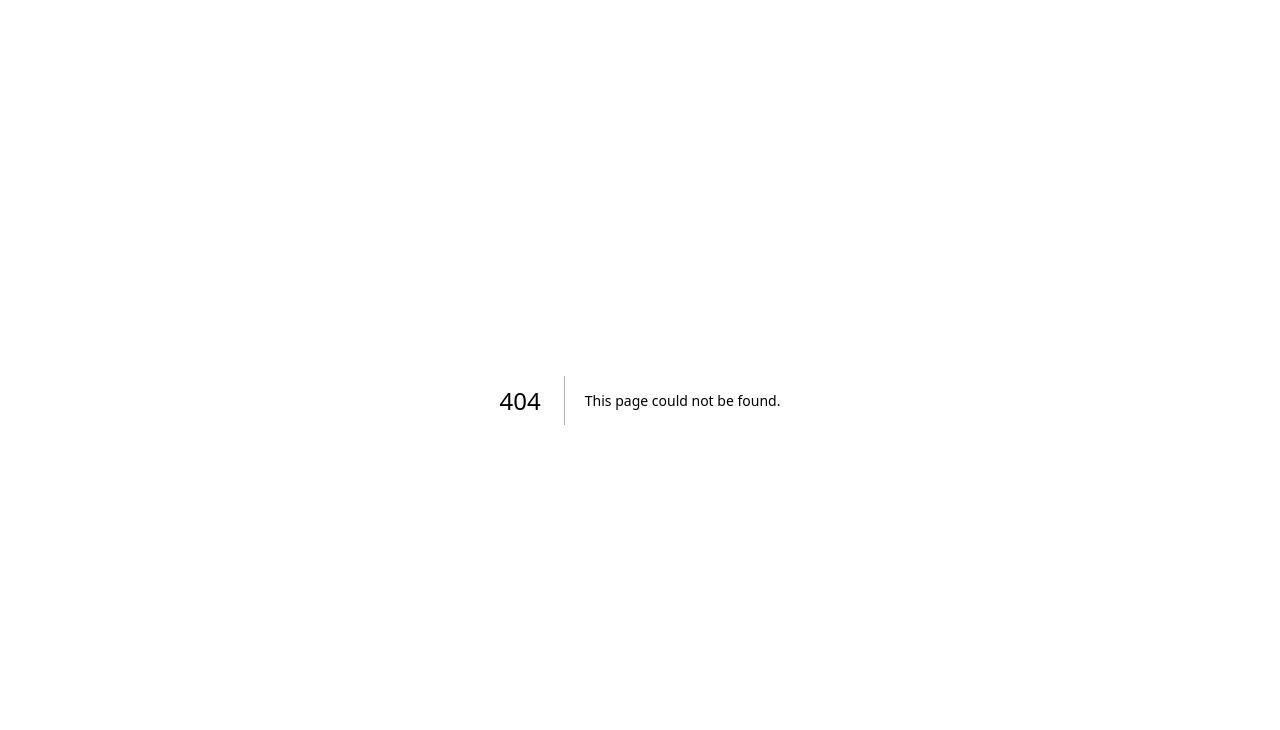
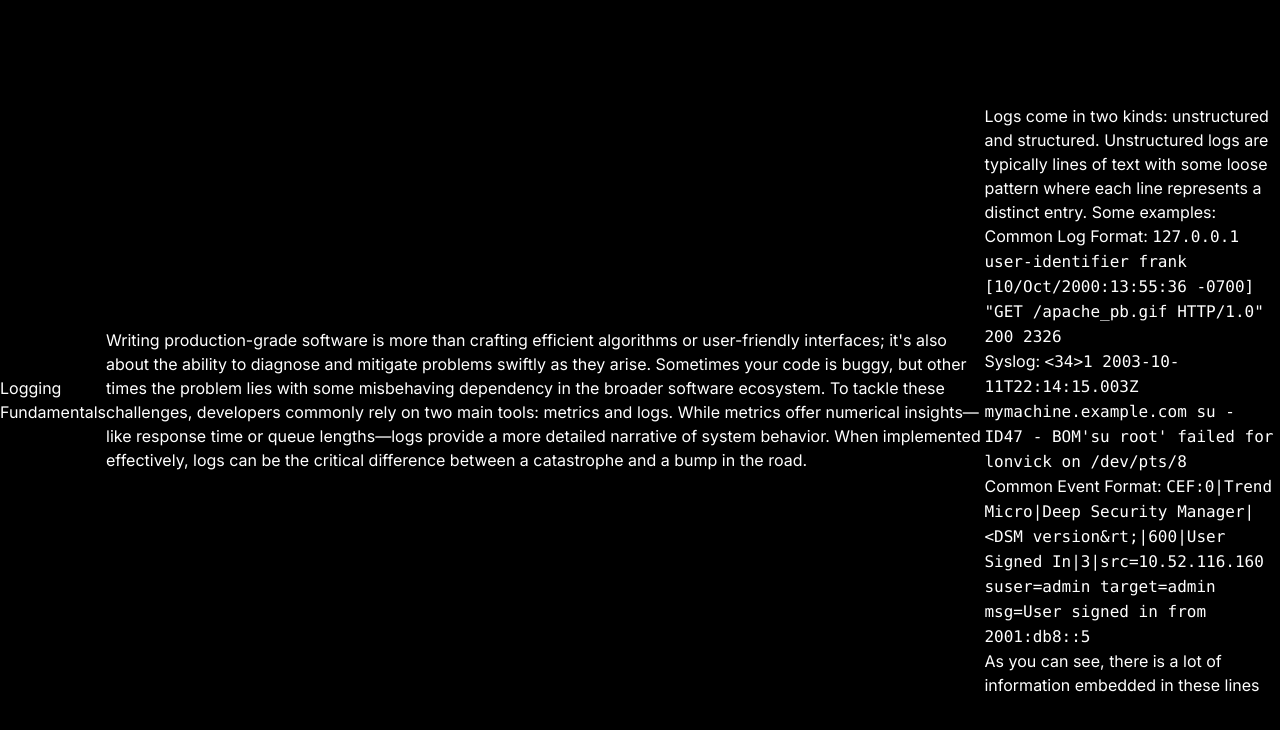
Before and after one commit to hiimog/hiimog.com, a Next.js app: page /posts/logging-fundamentals in a window 1280 px wide. Before the commit this address had no page. Shown: the top 730 px of the page. Built offline with nearby package versions, Linux system fonts and the light colour scheme.

Commit message:
Change to tsx format for posts

```diff
--- a/src/app/blog/blog.module.scss
+++ /dev/null
@@ -1,4 +0,0 @@
-.root {
-    width: 100%;
-    height: 100%;
-}
--- a/src/app/blog/page.tsx
+++ /dev/null
@@ -1,9 +0,0 @@
-import styles from './blog.module.scss'
-
-export default function Blog() {
-    return (
-        <div className={styles.root}>
-            <h1>blog</h1>
-        </div>
-    )
-}
--- a/src/app/home.module.scss
+++ b/src/app/home.module.scss
@@ -18,7 +18,7 @@ $spacing: .25em;
          transform: skew(60deg, -32deg) scaleY(0.66667);
     }
 
-    .blogLink {
+    .postsLink {
         margin-left: $left * 4;
         transform: skew(0deg, -36deg) scaleY(1.33333);
     }
--- a/src/app/page.tsx
+++ b/src/app/page.tsx
@@ -5,7 +5,7 @@ export default function Home() {
       <nav className={styles.navMain}>
         <h1 className={styles.titleLine}>hi, i'm og</h1>
         <h2 className={styles.aboutLink}><Link href="/about">about</Link></h2>
-        <h2 className={styles.blogLink}><Link href="/blog">blog</Link></h2>
+        <h2 className={styles.postsLink}><Link href="/posts">posts</Link></h2>
         <h2 className={styles.contactLink}><Link href="/contact">contact</Link></h2>
       </nav>
     )
--- a/src/app/blog/posts/logging-fundamentals.html
+++ b/src/app/posts/logging-fundamentals/page.tsx
@@ -1,5 +1,10 @@
-<h1>Logging Fundamentals</h1>
-<p>Writing production-grade software is not just about crafting efficient algorithms or user-friendly interfaces;
+import Link from 'next/link'
+
+export default function() {
+    return (
+        <>
+        <h1>Logging Fundamentals</h1>
+<p>Writing production-grade software is more than crafting efficient algorithms or user-friendly interfaces;
 it's also about the ability to diagnose and mitigate problems swiftly as they arise. Sometimes your code is buggy,
 but other times the problem lies with some misbehaving dependency in the broader software ecosystem. To tackle these challenges,
 developers commonly rely on two main tools: metrics and logs. While metrics offer numerical insights—like response
@@ -10,9 +15,12 @@ logs can be the critical difference between a catastrophe and a bump in the road
 Logs come in two kinds: unstructured and structured. Unstructured logs are typically lines of text with some loose
 pattern where each line represents a distinct entry. Some examples:
 <ul>
-    <li>Common Log Format: <code class="inline">127.0.0.1 user-identifier frank [10/Oct/2000:13:55:36 -0700] "GET /apache_pb.gif HTTP/1.0" 200 2326</code></li>
-    <li>Syslog: <code class="inline">&lt;34&gt;1 2003-10-11T22:14:15.003Z mymachine.example.com su - ID47 - BOM'su root' failed for lonvick on /dev/pts/8</code></li>
-    <li>Common Event Format: <code class="inline">CEF:0|Trend Micro|Deep Security Manager|<DSM version>|600|User Signed In|3|src=10.52.116.160 suser=admin target=admin msg=User signed in from 2001:db8::5</code></li>
+    <li>Common Log Format: <code className="inline">127.0.0.1 user-identifier frank [10/Oct/2000:13:55:36 -0700] "GET /apache_pb.gif HTTP/1.0" 200 2326</code></li>
+    <li>Syslog: <code className="inline">&lt;34&gt;1 2003-10-11T22:14:15.003Z mymachine.example.com su - ID47 - BOM'su root' failed for lonvick on /dev/pts/8</code></li>
+    <li>Common Event Format: <code className="inline">CEF:0|Trend Micro|Deep Security Manager|&lt;DSM version&rt;|600|User Signed In|3|src=10.52.116.160 suser=admin target=admin msg=User signed in from 2001:db8::5</code></li>
 </ul>
 As you can see, there is a lot of information embedded in these lines
 </p>
+        </>
+    )
+}
--- /dev/null
+++ b/src/app/posts/page.tsx
@@ -0,0 +1,14 @@
+import Link from 'next/link'
+
+export default function() {
+    return (
+        <>
+        <h1>Posts</h1>
+        <nav>
+            <ul>
+                <li><Link href={"/posts/logging-fundamentals"}>Logging Fundamentals</Link></li>
+            </ul>
+        </nav>
+        </>
+    )
+}
```
